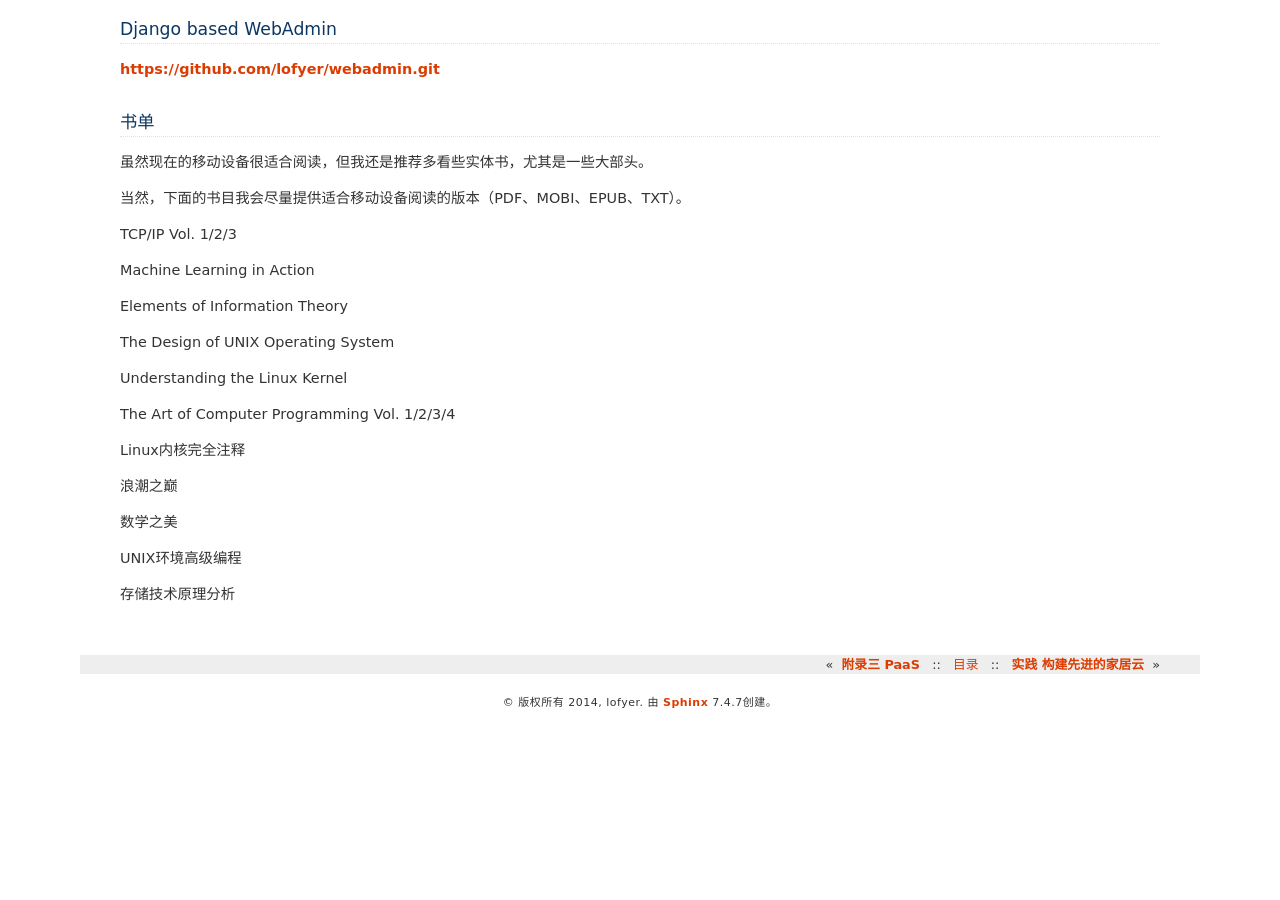
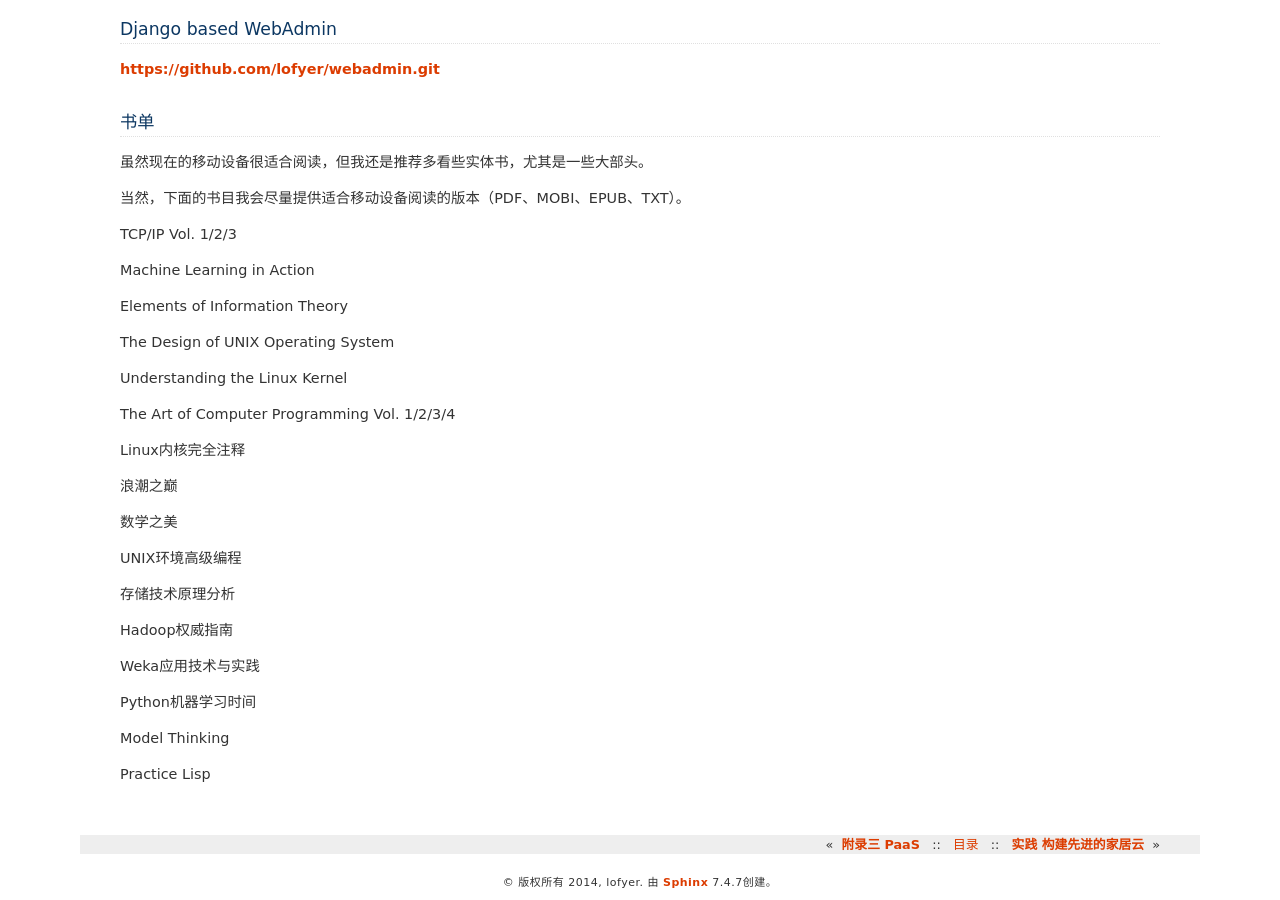
Before and after one commit to lofyer/InTheCloud, a Sphinx documentation site: the page built from source/posts/appendix04.rst, in a window 1280 px wide and 900 px high, scrolled down 625 px. Built offline with Sphinx 7.4.7, drawn with Linux system fonts in a browser that asks for light colours; formulas are drawn with MathJax 3; before the commit the page ends 1345 px from its top, so only the background shows below that.

Commit message:
书单添加一些书籍

```diff
--- a/source/posts/appendix04.rst
+++ b/source/posts/appendix04.rst
@@ -61,3 +61,13 @@ Linux内核完全注释
 UNIX环境高级编程
 
 存储技术原理分析
+
+Hadoop权威指南
+
+Weka应用技术与实践
+
+Python机器学习时间
+
+Model Thinking
+
+Practice Lisp
```
